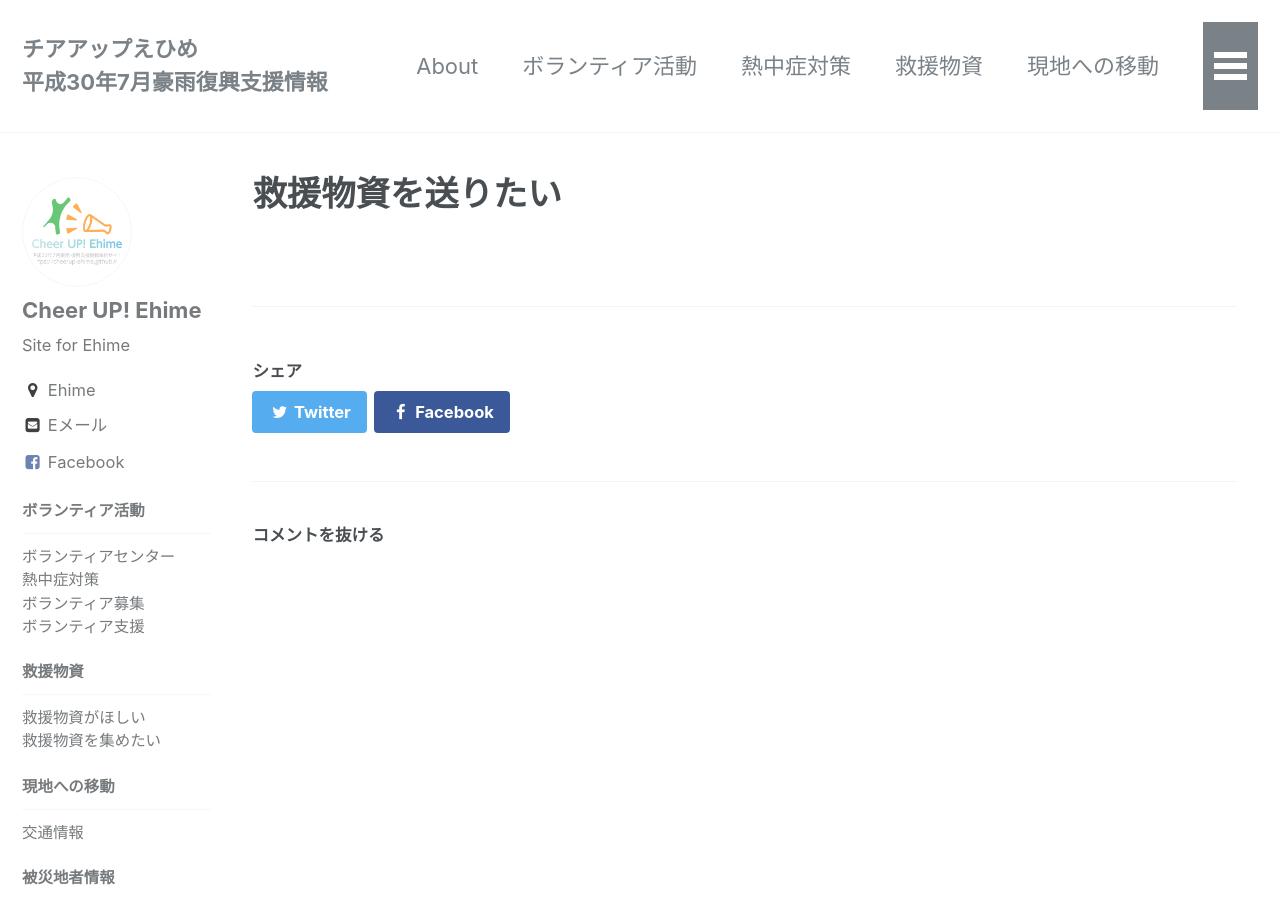
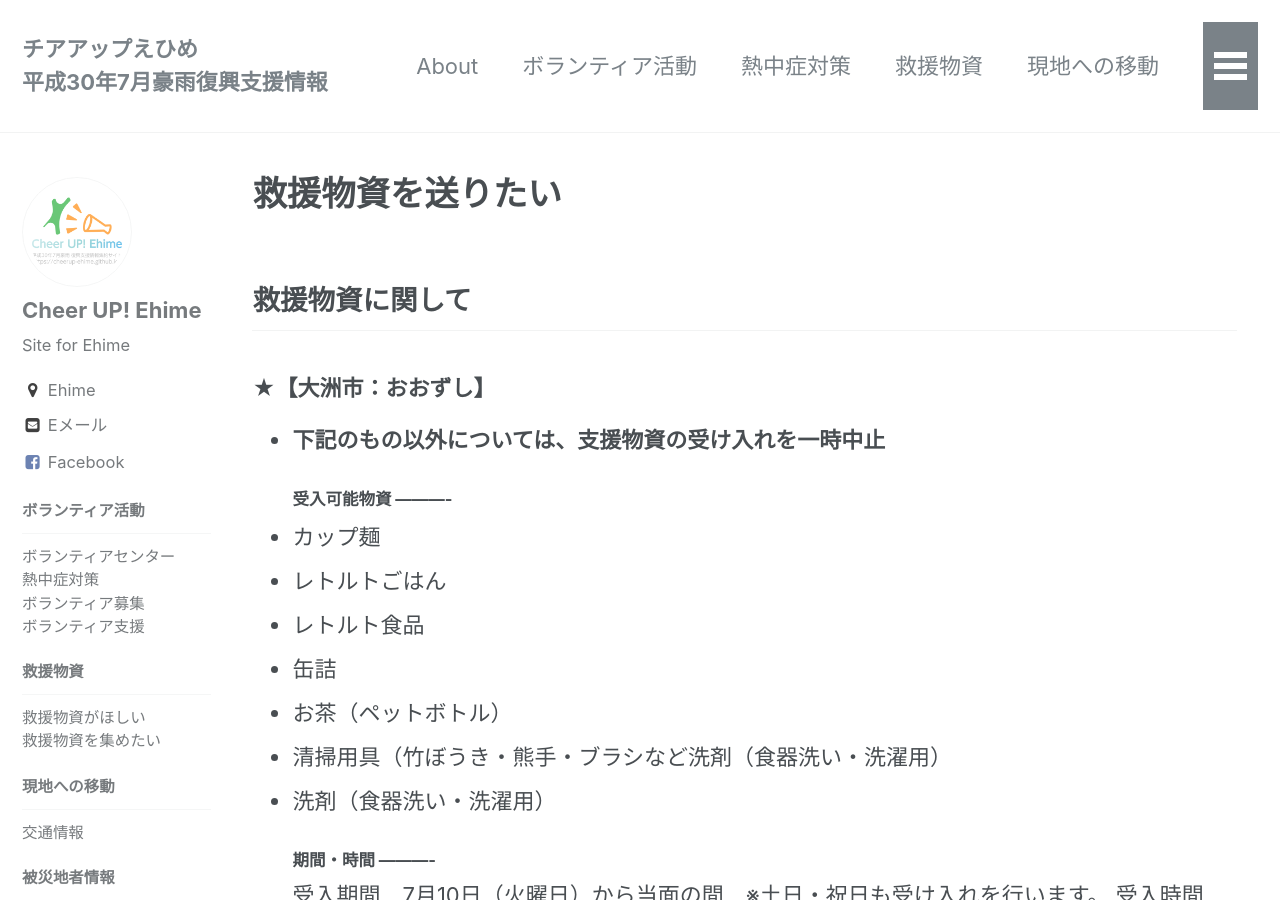
Before and after one commit to cheerup-ehime/cheerup-ehime.github.io, a Jekyll site: the page built from _pages/rescue-supply.md, in a window 1280 px wide and 900 px high. Built offline with Jekyll 4.4.1, drawn with Linux system fonts in a browser that asks for light colours; some of the changed text lies outside the part shown.

Commit message:
Update rescue-supply.md

```diff
--- a/_pages/rescue-supply.md
+++ b/_pages/rescue-supply.md
@@ -2,3 +2,26 @@
 title: 救援物資を送りたい
 permalink: /rescuesupply/
 ---
+
+## 救援物資に関して
+
+
+### ★【大洲市：おおずし】
+- **下記のもの以外については、支援物資の受け入れを一時中止**
+#### 受入可能物資 ----------
+- カップ麺
+- レトルトごはん
+- レトルト食品
+- 缶詰
+- お茶（ペットボトル）
+- 清掃用具（竹ぼうき・熊手・ブラシなど洗剤（食器洗い・洗濯用）
+- 洗剤（食器洗い・洗濯用）
+#### 期間・時間 ----------
+受入期間　7月10日（火曜日）から当面の間　※土日・祝日も受け入れを行います。
+受入時間　09:00 - 17:00
+#### 受入場所 ------------
+大洲市総合体育館　[【GoogleMap】](https://goo.gl/maps/dTd5WuqUQTu)
+#### 備考 ------------
+-
+#### 問合先 ------------
+大洲市役所　文化スポーツ課<br>0893-24-1734
```
